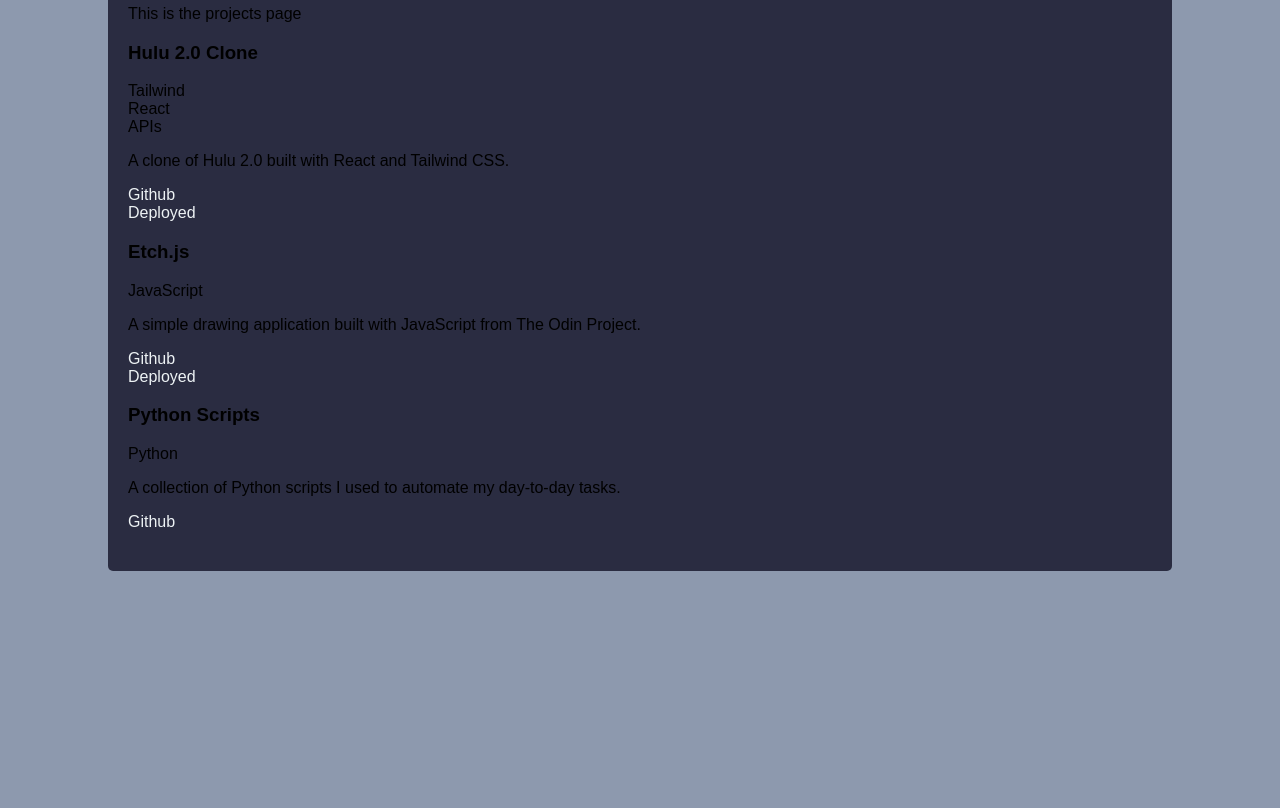
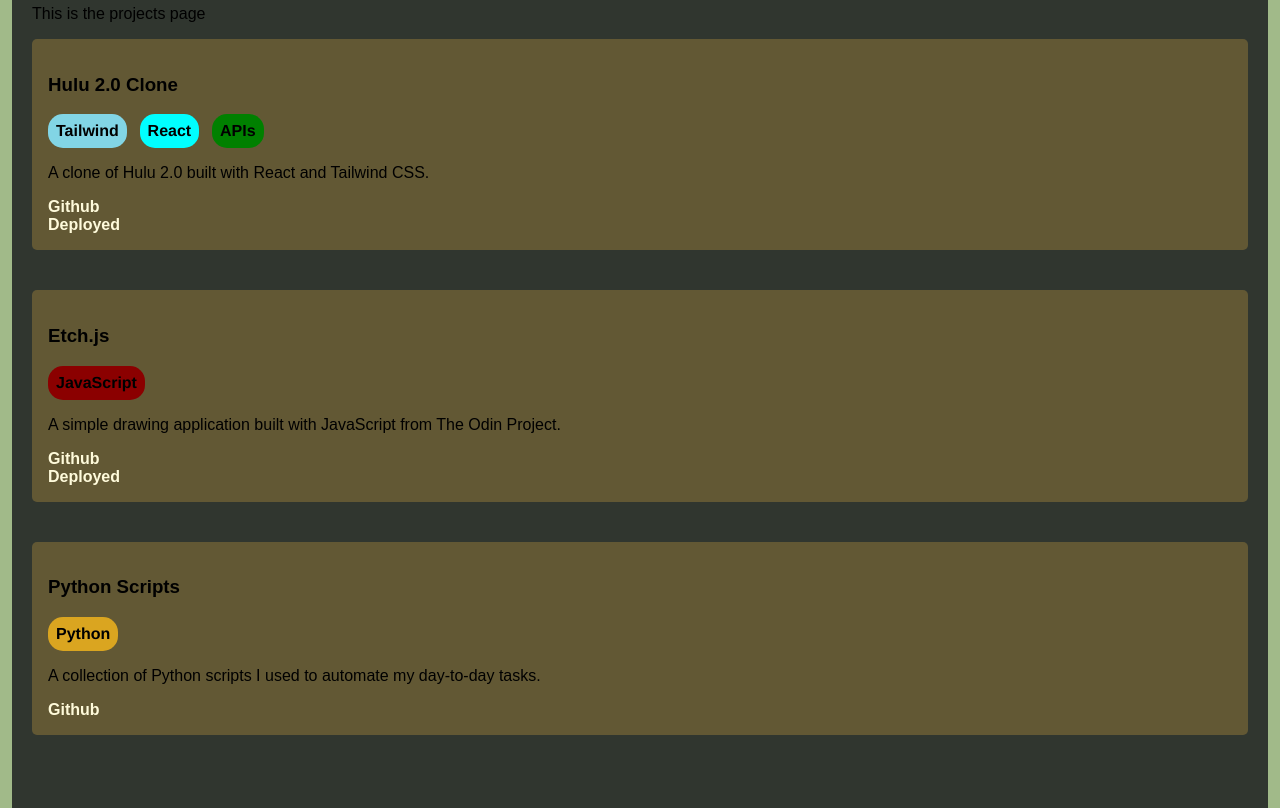
Before and after one commit to ggottemo/portfolio_2, a Gatsby site: page /projects in a window 1280 px wide. Shown: the part 165-973 px from the top of the page. Before the commit the page ends 800 px from the top, so only its background shows below. Built offline with nearby package versions, Linux system fonts and the light colour scheme; Gatsby itself is replaced by a stand-in of ours.

Commit message:
Improved styling for projects page and component

```diff
--- a/src/components/project.js
+++ b/src/components/project.js
@@ -1,19 +1,25 @@
 //imports
-import * as React from 'react';
+import * as React from 'react'
+import {
+    project,
+    project_tags,
+    project_description,
+    tag_Tailwind,
 
-
+} from "../styles/project.module.css"
+import "../styles/project.css"
 //create project component
 const Project = ( props ) => {
 
     return (
-        <div className="project">
+        <div className={project}>
             <h3>{ props.title }</h3>
             {/* generate divs with appropriate class for each tag */}
             {/* inteded to use for styling later */}
-            <div className="project-tags"> { props.tags.map((tag) => (
-                <div className={'tag-' + tag}>{tag}</div>
+            <div className={project_tags}> { props.tags.map((tag) => (
+                <div className={'tag_' + tag}>{tag}</div>
     )) }</div>
-            <p className="project-description">{ props.description }</p>
+            <p className={project_tags}>{ props.description }</p>
             <a href={ props.github }>Github</a> <br></br>
             {/* Check to see if there is a deploy link */}
             { props.deployed ? <a href={ props.deployed }>Deployed</a> : null }
--- a/src/pages/projects.js
+++ b/src/pages/projects.js
@@ -32,6 +32,7 @@
 const ProjectsPage = () => {
   return (
     <Layout pageTitle="Projects">
+
       <p>This is the projects page</p>
         <Project {...hulu} />
         <Project {...etch_js} />
--- a/src/styles/index.css
+++ b/src/styles/index.css
@@ -1,12 +1,4 @@
-:root {
-    --bg: #8d99ae;
-    --bg-dark: hsl(235, 21%, 21%);
-    --text-color: #edf2f4;
-    --nav-size: 60px;
-    --border: 1px solid #333;
-    --border-radius: 5px;
-    --speed: 500ms;
-}
+
 /* overwrite default list */
 ul {
     list-style: none;
--- a/src/styles/layout.module.css
+++ b/src/styles/layout.module.css
@@ -4,12 +4,14 @@
 }
 /* Generic */
 :root {
-    --bg: #8d99ae;
-    --bg-dark: hsl(235, 21%, 21%);
-    --text-color: #edf2f4;
-    --text-bright: #ef233c;
+    --bg: #A1BA89;
+    --bg-mid: #625834;
+    --bg-dark: #30362F;
+    --text-color: #FFFBDB;
+    --text-bright: #DA7422;
+    --gold: #A59132;
     --nav-size: 60px;
-    --border: 1px solid #333;
+    --border: 1px solid #A59132;
     --border-radius: 5px;
     --speed: 500ms;
 }
@@ -25,12 +27,13 @@
     color: var(--text-color);
 }
 .container {
-    max-width: 80%;
+    max-width: 95%;
     margin: auto;
     padding: 0px 20px 40px;
     font-family: sans-serif;
     background-color: var(--bg-dark);
     border-radius: var(--border-radius);
+    height: 100%;
 }
 .heading {
     font-size: 2.5rem;
@@ -91,17 +94,23 @@
    padding-left: 1rem;
    background-color: var(--bg-dark);
    transition: background .5s ease;
+   border-radius: 5px;
 
 
 }
 .nav-link-item:hover {
 
-    background-color: var(--bg);
+    background-color: var(--gold);
+    color: var(--text-color)
 }
 .nav-link-text {
     font-size: 1.2rem;
     font-weight: bold;
     color: var(--text-color);
+    transition: color .5s ease;
+}
+.nav-link-text:hover {
+    color: var(--text-color)
 }
 /* links */
 a {
--- /dev/null
+++ b/src/styles/project.css
@@ -0,0 +1,39 @@
+.tag_Tailwind {
+    background-color: #82d5e5;
+    transition: var(--tag-hover);
+
+}
+.tag_Tailwind:hover {
+    box-shadow: var(--tag-hover-shadow) #82d5e5;
+}
+.tag_React {
+    background-color: aqua;
+}
+.tag_React:hover{
+    box-shadow: var(--tag-hover-shadow) aqua;
+}
+.tag_APIs {
+    background-color: green;
+}
+.tag_APIs:hover {
+    box-shadow: var(--tag-hover-shadow) green;
+
+}
+.tag_JavaScript {
+    background-color: darkred;
+}
+.tag_JavaScript:hover {
+    box-shadow: var(--tag-hover-shadow) darkred;
+}
+.tag_Python {
+    background-color: goldenrod;
+}
+.tag_Python:hover {
+    box-shadow: var(--tag-hover--shadow) goldenrod;
+}
+
+:root {
+    --tag-hover: box-shadow .5s ease, transform .25s ease-out;
+    --tag-hover-scale: scale(1.15,1.15);
+    --tag-hover-shadow: 0px 0px .75rem;
+}
--- /dev/null
+++ b/src/styles/project.module.css
@@ -0,0 +1,31 @@
+/* Styles for project components */
+
+.project {
+background-color: var(--bg-mid);
+border-radius: 5px;
+margin-bottom: 5vh;
+padding: 1em;
+}
+.project>a{
+    font-weight: bolder;
+}
+.project_tags{
+    display: flex;
+    flex-direction: row;
+
+    justify-content: flex-start;
+
+}
+.project_tags>* {
+    margin-right: 1vw;
+    font-family: 'Franklin Gothic Medium', 'Arial Narrow', Arial, sans-serif;
+    font-weight: bold;
+    border-radius: 15px;
+    padding: .50em;
+    transition: var(--tag-hover);
+
+
+}
+.project_tags>*:hover{
+    transform: var(--tag-hover-scale);
+}
--- a/src/styles/projects.module.css
+++ /dev/null
@@ -1 +0,0 @@
-/* Styles for project components */
```
